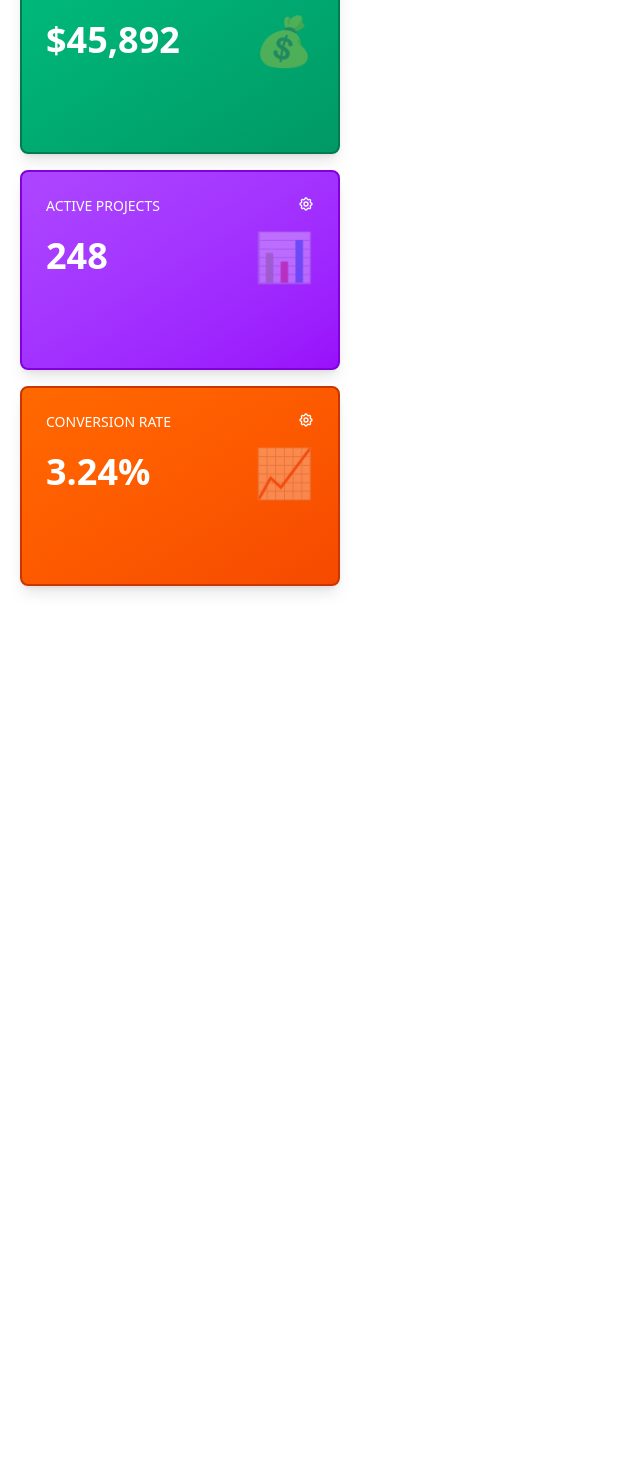
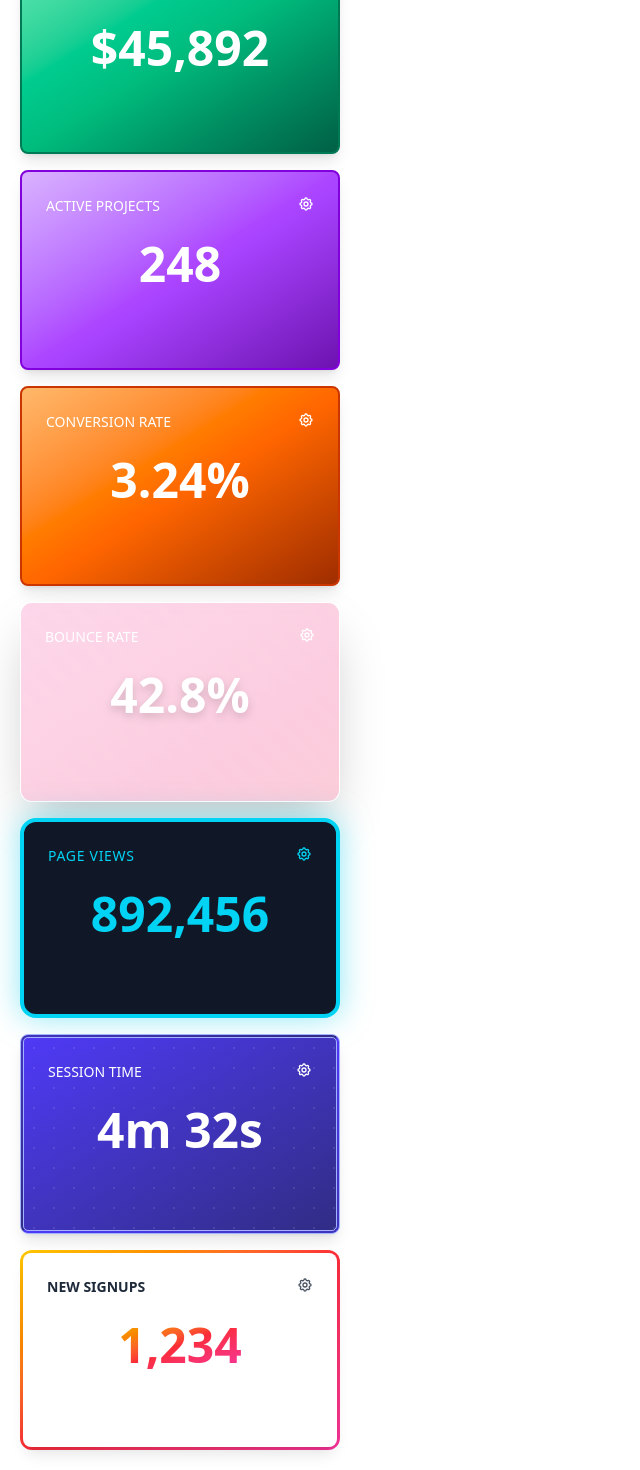
Before and after one commit to nakul-hyper/Visual_Cards, a React (Vite) app: page / in a window 1280 px wide. Shown: the part 282-1752 px from the top of the page, without its empty margins (0-640 px from the left). Before the commit the page ends 888 px from the top, so only its background shows below. Built offline with nearby package versions, Linux system fonts and the light colour scheme.

Commit message:
feat: add Card5, Card6, Card7, and Card8 components; update Card1 to Card4 styles and structure

```diff
--- a/src/App.tsx
+++ b/src/App.tsx
@@ -1,4 +1,13 @@
-import { Card1, Card2, Card3, Card4 } from "./cards";
+import {
+  Card1,
+  Card2,
+  Card3,
+  Card4,
+  Card5,
+  Card6,
+  Card7,
+  Card8,
+} from "./cards";
 
 export default function App() {
   return (
@@ -7,6 +16,10 @@ export default function App() {
       <Card2 />
       <Card3 />
       <Card4 />
+      <Card5 />
+      <Card6 />
+      <Card7 />
+      <Card8 />
     </div>
   );
 }
--- a/src/cards.tsx
+++ b/src/cards.tsx
@@ -5,8 +5,8 @@ export function Card1() {
   const [showMenu, setShowMenu] = useState(false);
 
   return (
-    <div className="bg-linear-to-br from-blue-500 to-blue-600 rounded-lg border-2 border-blue-700 shadow-lg p-6 group w-80 h-50 relative">
-      <div className="flex justify-between items-start mb-4">
+    <div className="bg-linear-to-br from-blue-300 via-blue-500 to-blue-800 rounded-lg border-2 border-blue-700 shadow-lg p-6 group w-80 h-50 relative">
+      <div className="flex justify-between items-start mb-6">
         <h3 className="text-white text-sm font-medium uppercase">
           Total Users
         </h3>
@@ -23,25 +23,19 @@ export function Card1() {
       {showMenu && (
         <div className="absolute right-6 top-14 bg-white rounded-lg shadow-xl p-3 w-64 z-10">
           <button className="flex items-center gap-3 w-full p-2 hover:bg-gray-100 rounded text-gray-700 text-sm">
-
             <span>Schedule report to mail</span>
           </button>
           <button className="flex items-center gap-3 w-full p-2 hover:bg-gray-100 rounded text-gray-700 text-sm">
-
             <span>Remove from Dashboard</span>
           </button>
           <button className="flex items-center gap-3 w-full p-2 hover:bg-gray-100 rounded text-gray-400 text-sm">
-
             <span>Delete Globally</span>
           </button>
         </div>
       )}
 
-      <div className="flex items-center justify-between">
-        <div>
-          <p className="text-4xl font-bold text-white">126,285</p>
-        </div>
-        <div className="text-white/30 text-5xl">👥</div>
+      <div className="flex items-center justify-center flex-1">
+        <p className="text-5xl font-bold text-white">126,285</p>
       </div>
     </div>
   );
@@ -51,8 +45,8 @@ export function Card2() {
   const [showMenu, setShowMenu] = useState(false);
 
   return (
-    <div className="bg-linear-to-br from-emerald-500 to-emerald-600 rounded-lg border-2 border-emerald-700 shadow-lg p-6 group w-80 h-50 relative">
-      <div className="flex justify-between items-start mb-4">
+    <div className="bg-linear-to-br from-emerald-300 via-emerald-500 to-emerald-800 rounded-lg border-2 border-emerald-700 shadow-lg p-6 group w-80 h-50 relative">
+      <div className="flex justify-between items-start mb-6">
         <h3 className="text-white text-sm font-medium uppercase">Revenue</h3>
         <div className="flex gap-2">
           <button className="text-white opacity-0 group-hover:opacity-100 transition-opacity">
@@ -67,25 +61,19 @@ export function Card2() {
       {showMenu && (
         <div className="absolute right-6 top-14 bg-white rounded-lg shadow-xl p-3 w-64 z-10">
           <button className="flex items-center gap-3 w-full p-2 hover:bg-gray-100 rounded text-gray-700 text-sm">
-
             <span>Schedule report to mail</span>
           </button>
           <button className="flex items-center gap-3 w-full p-2 hover:bg-gray-100 rounded text-gray-700 text-sm">
-
             <span>Remove from Dashboard</span>
           </button>
           <button className="flex items-center gap-3 w-full p-2 hover:bg-gray-100 rounded text-gray-400 text-sm">
-
             <span>Delete Globally</span>
           </button>
         </div>
       )}
 
-      <div className="flex items-center justify-between">
-        <div>
-          <p className="text-4xl font-bold text-white">$45,892</p>
-        </div>
-        <div className="text-white/30 text-5xl">💰</div>
+      <div className="flex items-center justify-center">
+        <p className="text-5xl font-bold text-white">$45,892</p>
       </div>
     </div>
   );
@@ -95,8 +83,8 @@ export function Card3() {
   const [showMenu, setShowMenu] = useState(false);
 
   return (
-    <div className="bg-linear-to-br from-purple-500 to-purple-600 rounded-lg border-2 border-purple-700 shadow-lg p-6 group w-80 h-50 relative">
-      <div className="flex justify-between items-start mb-4">
+    <div className="bg-linear-to-br from-purple-300 via-purple-500 to-purple-800 rounded-lg border-2 border-purple-700 shadow-lg p-6 group w-80 h-50 relative">
+      <div className="flex justify-between items-start mb-6">
         <h3 className="text-white text-sm font-medium uppercase">
           Active Projects
         </h3>
@@ -113,25 +101,19 @@ export function Card3() {
       {showMenu && (
         <div className="absolute right-6 top-14 bg-white rounded-lg shadow-xl p-3 w-64 z-10">
           <button className="flex items-center gap-3 w-full p-2 hover:bg-gray-100 rounded text-gray-700 text-sm">
-
             <span>Schedule report to mail</span>
           </button>
           <button className="flex items-center gap-3 w-full p-2 hover:bg-gray-100 rounded text-gray-700 text-sm">
-
             <span>Remove from Dashboard</span>
           </button>
           <button className="flex items-center gap-3 w-full p-2 hover:bg-gray-100 rounded text-gray-400 text-sm">
-
             <span>Delete Globally</span>
           </button>
         </div>
       )}
 
-      <div className="flex items-center justify-between">
-        <div>
-          <p className="text-4xl font-bold text-white">248</p>
-        </div>
-        <div className="text-white/30 text-5xl">📊</div>
+      <div className="flex items-center justify-center">
+        <p className="text-5xl font-bold text-white">248</p>
       </div>
     </div>
   );
@@ -141,8 +123,8 @@ export function Card4() {
   const [showMenu, setShowMenu] = useState(false);
 
   return (
-    <div className="bg-linear-to-br from-orange-500 to-orange-600 rounded-lg border-2 border-orange-700 shadow-lg p-6 group w-80 h-50 relative">
-      <div className="flex justify-between items-start mb-4">
+    <div className="bg-linear-to-br from-orange-300 via-orange-500 to-orange-800 rounded-lg border-2 border-orange-700 shadow-lg p-6 group w-80 h-50 relative">
+      <div className="flex justify-between items-start mb-6">
         <h3 className="text-white text-sm font-medium uppercase">
           Conversion Rate
         </h3>
@@ -159,26 +141,223 @@ export function Card4() {
       {showMenu && (
         <div className="absolute right-6 top-14 bg-white rounded-lg shadow-xl p-3 w-64 z-10">
           <button className="flex items-center gap-3 w-full p-2 hover:bg-gray-100 rounded text-gray-700 text-sm">
-
             <span>Schedule report to mail</span>
           </button>
           <button className="flex items-center gap-3 w-full p-2 hover:bg-gray-100 rounded text-gray-700 text-sm">
-
             <span>Remove from Dashboard</span>
           </button>
           <button className="flex items-center gap-3 w-full p-2 hover:bg-gray-100 rounded text-gray-400 text-sm">
-
             <span>Delete Globally</span>
           </button>
         </div>
       )}
 
-      <div className="flex items-center justify-between">
-        <div>
-          <p className="text-4xl font-bold text-white">3.24%</p>
-        </div>
-        <div className="text-white/30 text-5xl">📈</div>
+      <div className="flex items-center justify-center">
+        <p className="text-5xl font-bold text-white">3.24%</p>
       </div>
     </div>
   );
 }
+
+// Card 5 - Glass morphism style with diagonal stripes
+export function Card5() {
+  const [showMenu, setShowMenu] = useState(false);
+
+  return (
+    <div className="bg-white/10 backdrop-blur-md rounded-xl border border-white/20 shadow-2xl p-6 group w-80 h-50 relative overflow-hidden">
+      <div className="absolute inset-0 bg-linear-to-br from-pink-500/20 to-rose-600/20"></div>
+      <div
+        className="absolute inset-0 opacity-30"
+        style={{
+          backgroundImage:
+            "repeating-linear-gradient(45deg, transparent, transparent 10px, rgba(255,255,255,0.1) 10px, rgba(255,255,255,0.1) 20px)",
+        }}
+      ></div>
+
+      <div className="relative z-10">
+        <div className="flex justify-between items-start mb-6">
+          <h3 className="text-white text-sm font-medium uppercase">
+            Bounce Rate
+          </h3>
+          <div className="flex gap-2">
+            <button className="text-white opacity-0 group-hover:opacity-100 transition-opacity">
+              <EditIcon />
+            </button>
+            <button
+              className="text-white"
+              onClick={() => setShowMenu(!showMenu)}
+            >
+              <SettingsIcon />
+            </button>
+          </div>
+        </div>
+
+        {showMenu && (
+          <div className="absolute right-6 top-14 bg-white rounded-lg shadow-xl p-3 w-64 z-10">
+            <button className="flex items-center gap-3 w-full p-2 hover:bg-gray-100 rounded text-gray-700 text-sm">
+              <span>Schedule report to mail</span>
+            </button>
+            <button className="flex items-center gap-3 w-full p-2 hover:bg-gray-100 rounded text-gray-700 text-sm">
+              <span>Remove from Dashboard</span>
+            </button>
+            <button className="flex items-center gap-3 w-full p-2 hover:bg-gray-100 rounded text-gray-400 text-sm">
+              <span>Delete Globally</span>
+            </button>
+          </div>
+        )}
+
+        <div className="flex items-center justify-center">
+          <p className="text-5xl font-bold text-white drop-shadow-lg">42.8%</p>
+        </div>
+      </div>
+    </div>
+  );
+}
+
+// Card 6 - Solid dark with neon border
+export function Card6() {
+  const [showMenu, setShowMenu] = useState(false);
+
+  return (
+    <div className="bg-gray-900 rounded-2xl border-4 border-cyan-400 shadow-[0_0_30px_rgba(34,211,238,0.5)] p-6 group w-80 h-50 relative">
+      <div className="flex justify-between items-start mb-6">
+        <h3 className="text-cyan-400 text-sm font-medium uppercase tracking-wider">
+          Page Views
+        </h3>
+        <div className="flex gap-2">
+          <button className="text-cyan-400 opacity-0 group-hover:opacity-100 transition-opacity">
+            <EditIcon />
+          </button>
+          <button
+            className="text-cyan-400"
+            onClick={() => setShowMenu(!showMenu)}
+          >
+            <SettingsIcon />
+          </button>
+        </div>
+      </div>
+
+      {showMenu && (
+        <div className="absolute right-6 top-14 bg-white rounded-lg shadow-xl p-3 w-64 z-10">
+          <button className="flex items-center gap-3 w-full p-2 hover:bg-gray-100 rounded text-gray-700 text-sm">
+            <span>Schedule report to mail</span>
+          </button>
+          <button className="flex items-center gap-3 w-full p-2 hover:bg-gray-100 rounded text-gray-700 text-sm">
+            <span>Remove from Dashboard</span>
+          </button>
+          <button className="flex items-center gap-3 w-full p-2 hover:bg-gray-100 rounded text-gray-400 text-sm">
+            <span>Delete Globally</span>
+          </button>
+        </div>
+      )}
+
+      <div className="flex items-center justify-center">
+        <p className="text-5xl font-bold text-cyan-400">892,456</p>
+      </div>
+    </div>
+  );
+}
+
+// Card 7 - Dotted pattern with double border
+export function Card7() {
+  const [showMenu, setShowMenu] = useState(false);
+
+  return (
+    <div className="bg-linear-to-br from-indigo-600 to-indigo-900 rounded-lg border-4 border-double border-indigo-300 shadow-lg p-6 group w-80 h-50 relative overflow-hidden">
+      <div
+        className="absolute inset-0 opacity-10"
+        style={{
+          backgroundImage:
+            "radial-gradient(circle, white 1px, transparent 1px)",
+          backgroundSize: "20px 20px",
+        }}
+      ></div>
+
+      <div className="relative z-10">
+        <div className="flex justify-between items-start mb-6">
+          <h3 className="text-white text-sm font-medium uppercase">
+            Session Time
+          </h3>
+          <div className="flex gap-2">
+            <button className="text-white opacity-0 group-hover:opacity-100 transition-opacity">
+              <EditIcon />
+            </button>
+            <button
+              className="text-white"
+              onClick={() => setShowMenu(!showMenu)}
+            >
+              <SettingsIcon />
+            </button>
+          </div>
+        </div>
+
+        {showMenu && (
+          <div className="absolute right-6 top-14 bg-white rounded-lg shadow-xl p-3 w-64 z-10">
+            <button className="flex items-center gap-3 w-full p-2 hover:bg-gray-100 rounded text-gray-700 text-sm">
+              <span>Schedule report to mail</span>
+            </button>
+            <button className="flex items-center gap-3 w-full p-2 hover:bg-gray-100 rounded text-gray-700 text-sm">
+              <span>Remove from Dashboard</span>
+            </button>
+            <button className="flex items-center gap-3 w-full p-2 hover:bg-gray-100 rounded text-gray-400 text-sm">
+              <span>Delete Globally</span>
+            </button>
+          </div>
+        )}
+
+        <div className="flex items-center justify-center">
+          <p className="text-5xl font-bold text-white">4m 32s</p>
+        </div>
+      </div>
+    </div>
+  );
+}
+
+// Card 8 - Gradient border with white background
+export function Card8() {
+  const [showMenu, setShowMenu] = useState(false);
+
+  return (
+    <div className="relative w-80 h-50 group">
+      <div className="absolute inset-0 bg-linear-to-br from-yellow-400 via-red-500 to-pink-500 rounded-xl"></div>
+      <div className="absolute inset-[3px] bg-white rounded-lg shadow-lg p-6">
+        <div className="flex justify-between items-start mb-6">
+          <h3 className="text-gray-800 text-sm font-bold uppercase">
+            New Signups
+          </h3>
+          <div className="flex gap-2">
+            <button className="text-gray-600 opacity-0 group-hover:opacity-100 transition-opacity">
+              <EditIcon />
+            </button>
+            <button
+              className="text-gray-600"
+              onClick={() => setShowMenu(!showMenu)}
+            >
+              <SettingsIcon />
+            </button>
+          </div>
+        </div>
+
+        {showMenu && (
+          <div className="absolute right-6 top-14 bg-white rounded-lg shadow-xl p-3 w-64 z-10 border border-gray-200">
+            <button className="flex items-center gap-3 w-full p-2 hover:bg-gray-100 rounded text-gray-700 text-sm">
+              <span>Schedule report to mail</span>
+            </button>
+            <button className="flex items-center gap-3 w-full p-2 hover:bg-gray-100 rounded text-gray-700 text-sm">
+              <span>Remove from Dashboard</span>
+            </button>
+            <button className="flex items-center gap-3 w-full p-2 hover:bg-gray-100 rounded text-gray-400 text-sm">
+              <span>Delete Globally</span>
+            </button>
+          </div>
+        )}
+
+        <div className="flex items-center justify-center">
+          <p className="text-5xl font-bold bg-linear-to-br from-yellow-500 via-red-500 to-pink-500 bg-clip-text text-transparent">
+            1,234
+          </p>
+        </div>
+      </div>
+    </div>
+  );
+}
```
